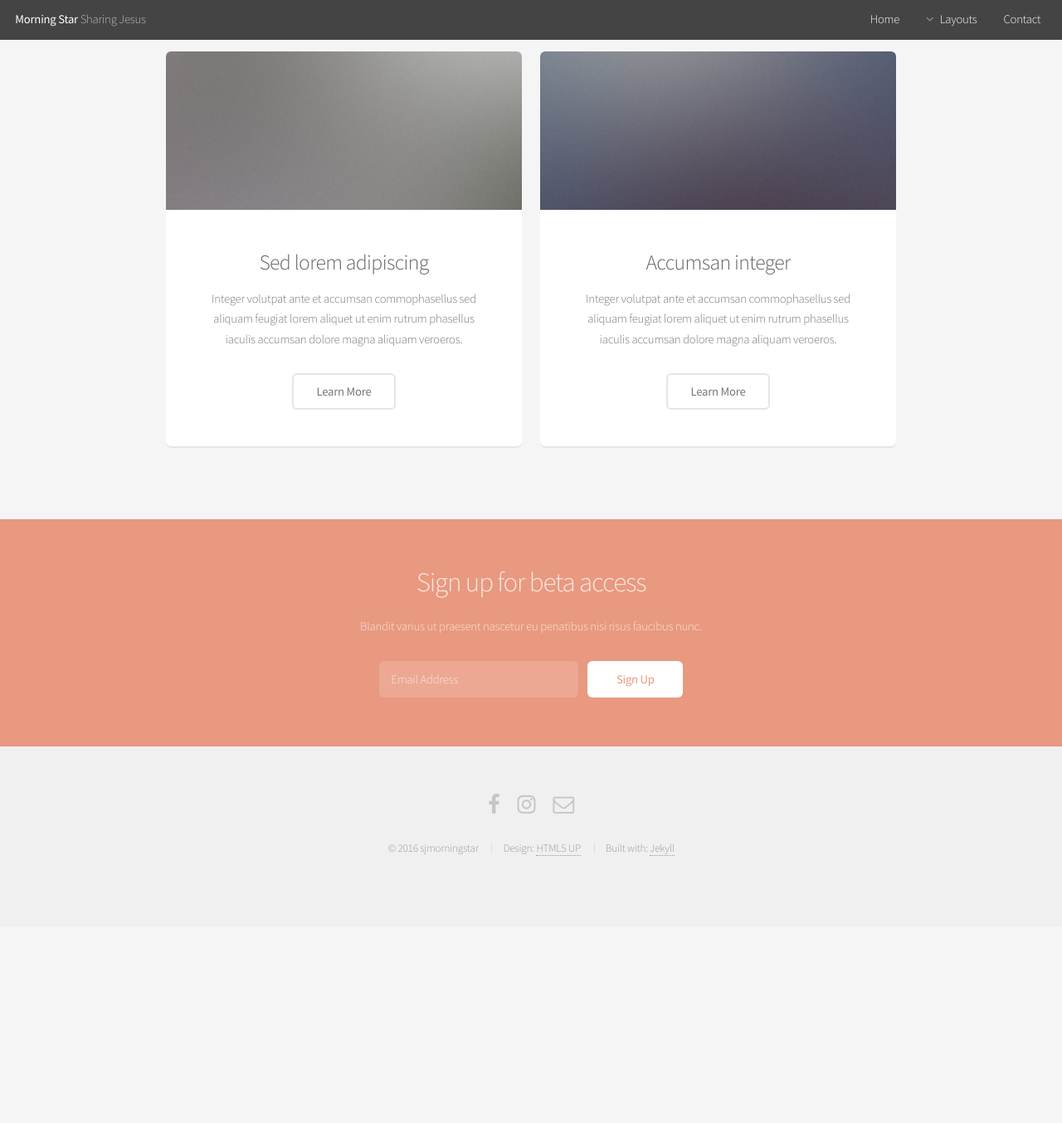
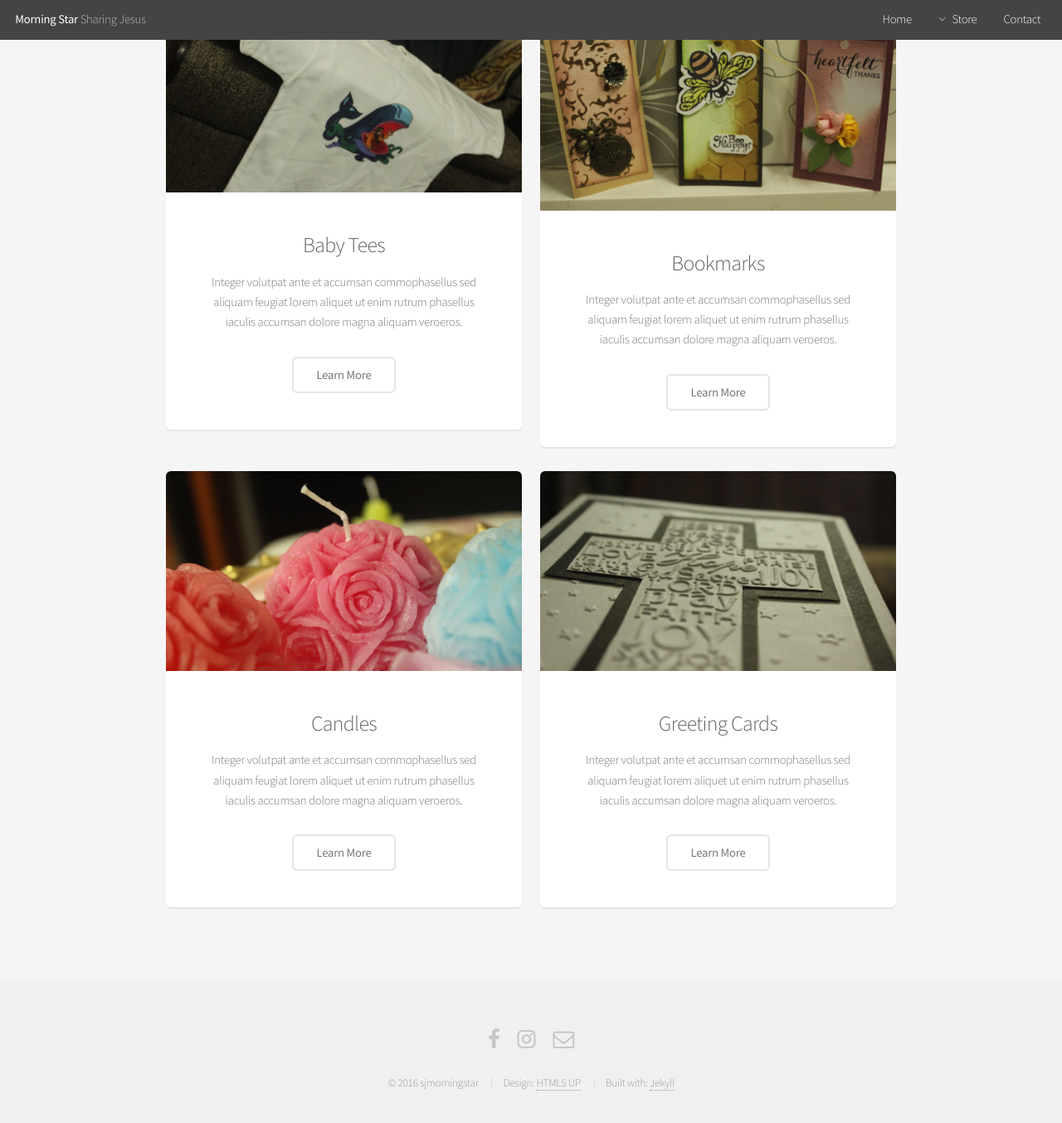
Before and after one commit to isvicbhasme/sjmorningstar, a Jekyll site: the page built from index.html, in a window 1280 px wide and 1400 px high, scrolled down 1700 px. Shown: the top 1354 px of the window at 83% size. Built offline with Jekyll 4.4.1, drawn with Linux system fonts in a browser that asks for light colours; nearby versions of some CDN libraries; library files that are not in the unit come from our copies; before the commit the page ends 2817 px from its top, so only the background shows below that; some of the changed text lies outside the part shown.

Commit message:
Added cards, site banner and moved subscribe section to _includes

```diff
--- a/_config.yml
+++ b/_config.yml
@@ -1,10 +1,18 @@
+#Global variables
 sitename: Morning Star
 sitesecondname: Sharing Jesus
-tel: +1234567890
+sitetagline: Another fine responsive site template freebie by HTML5 UP.
+orgoverview: A place for all your hand-made Christian novelties.
+orgdescription: |
+  We specialize in planning spiritual events
+  and personalized spiritual merchandises such
+  as hand-made greeting cards, candles and many more.
 
 sass:
   sass_dir: _sass
 
+# Contact
+tel: +1234567890
 social:
   # twitter: https://twitter.com/<username>
   # github: https://github.com/<username>
@@ -12,3 +20,7 @@ social:
   # google-plus-square: https://plus.google.com/u/0/+<username>
   instagram: https://www.instagram.com/morningstarsharingjesus
   email: info@sjmorningstar.com
+
+#Collections
+collections:
+  storeitems:
--- a/_includes/header.html
+++ b/_includes/header.html
@@ -11,10 +11,9 @@
 		<ul>
 			<li><a href="/">Home</a></li>
 			<li>
-				<a href="" class="icon fa-angle-down">Layouts</a>
+				<a href="" class="icon fa-angle-down">Store</a>
 				<ul>
 					<li><a href="generic.html">Generic</a></li>
-					<li><a href="contact.html">Contact</a></li>
 					<li><a href="elements.html">Elements</a></li>
 					<li>
 						<a href="">Submenu</a>
--- a/index.html
+++ b/index.html
@@ -6,7 +6,7 @@ isLanding: true
 <!-- Banner -->
 <section id="banner">
 	<h2>{{site.sitename}}</h2>
-	<p>Another fine responsive site template freebie by HTML5 UP.</p>
+	<p>{{site.sitetagline}}</p>
 	<ul class="actions">
 		<li><a href="/contact/" class="button special">Get In Touch</a></li>
 		<!-- <li><a href="#" class="button">Learn More</a></li> -->
@@ -17,11 +17,8 @@ isLanding: true
 <section id="main" class="container">
 	<section class="box special">
 		<header class="major">
-			<h2>Introducing the ultimate mobile app
-			<br />
-			for doing stuff with your phone</h2>
-			<p>Blandit varius ut praesent nascetur eu penatibus nisi risus faucibus nunc ornare<br />
-			adipiscing nunc adipiscing. Condimentum turpis massa.</p>
+			<h2>{{site.orgoverview}}</h2>
+			<p>{{site.orgdescription}}</p>
 		</header>
 		<span class="image featured"><img src="images/pic01.jpg" alt="" /></span>
 	</section>
@@ -54,49 +51,18 @@ isLanding: true
 	</section>
 
 	<div class="row">
-		<div class="6u">
 
-			<section class="box special">
-				<span class="image featured"><img src="images/pic02.jpg" alt="" /></span>
-				<h3>Sed lorem adipiscing</h3>
-				<p>Integer volutpat ante et accumsan commophasellus sed aliquam feugiat lorem aliquet ut enim rutrum phasellus iaculis accumsan dolore magna aliquam veroeros.</p>
-				<ul class="actions">
-					<li><a href="#" class="button alt">Learn More</a></li>
-				</ul>
-			</section>
-
-		</div>
-		<div class="6u">
-
-			<section class="box special">
-				<span class="image featured"><img src="images/pic03.jpg" alt="" /></span>
-				<h3>Accumsan integer</h3>
-				<p>Integer volutpat ante et accumsan commophasellus sed aliquam feugiat lorem aliquet ut enim rutrum phasellus iaculis accumsan dolore magna aliquam veroeros.</p>
-				<ul class="actions">
-					<li><a href="#" class="button alt">Learn More</a></li>
-				</ul>
-			</section>
-
-		</div>
+		{% for card in site.storeitems %}
+			<div class="6u">
+				<section class="box special">
+					<span class="image featured"><img src="{{ card.imagecard }}" /></span>
+					<h3>{{ card.title }}</h3>
+					<p>{{ card.description }}</p>
+					<ul class="actions">
+						<li><a href="#" class="button alt">Learn More</a></li>
+					</ul>
+				</section>
+			</div>
+		{% endfor %}
 	</div>
-
 </section>
-
-<!-- CTA -->
-<section id="cta">
-
-	<h2>Sign up for beta access</h2>
-	<p>Blandit varius ut praesent nascetur eu penatibus nisi risus faucibus nunc.</p>
-
-	<form>
-		<div class="row uniform half collapse-at-2">
-			<div class="8u">
-				<input type="email" name="email" id="email" placeholder="Email Address" />
-			</div>
-			<div class="4u">
-				<input type="submit" value="Sign Up" class="fit" />
-			</div>
-		</div>
-	</form>
-
-</section>
```
Also changed, not shown: _includes/subscribe.html (added, +18 -0 lines), _storeitems/babytees.md (added, +5 -0 lines), _storeitems/bookmark.md (added, +5 -0 lines), _storeitems/candles.md (added, +5 -0 lines), _storeitems/greetingcard.md (added, +5 -0 lines), images/banner.jpg, images/banner_old.jpg (added), images/cardlayouts/babytees.jpg (added), images/cardlayouts/bookmark.jpg (added), images/cardlayouts/candles.jpg (added), images/cardlayouts/greetingcard.jpg (added).
